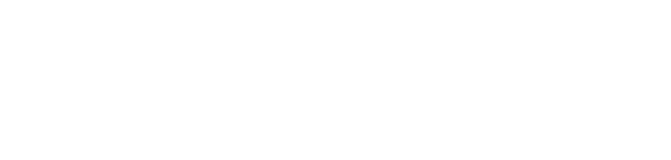
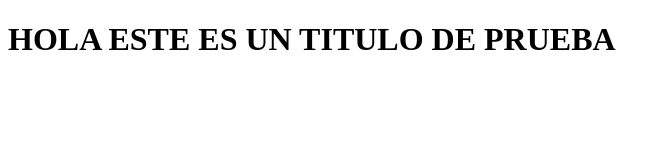
Before and after one commit to Taniuda/el-bazar-de-arce, a plain HTML site: page vende_compro/admin/admin.html in a window 1280 px wide. Shown: the whole page, without its empty margins (0-671 px from the left). Drawn offline with Linux system fonts and the light colour scheme.

Commit message:
Titulo de prueba
añadi un titulo para probar el subir un cambio nuevo

```diff
--- a/vende_compro/admin/admin.html
+++ b/vende_compro/admin/admin.html
@@ -6,6 +6,6 @@
     <title>Document</title>
 </head>
 <body>
-
+    <h1>HOLA ESTE ES UN TITULO DE PRUEBA </h1>
 </body>
 </html>
```
